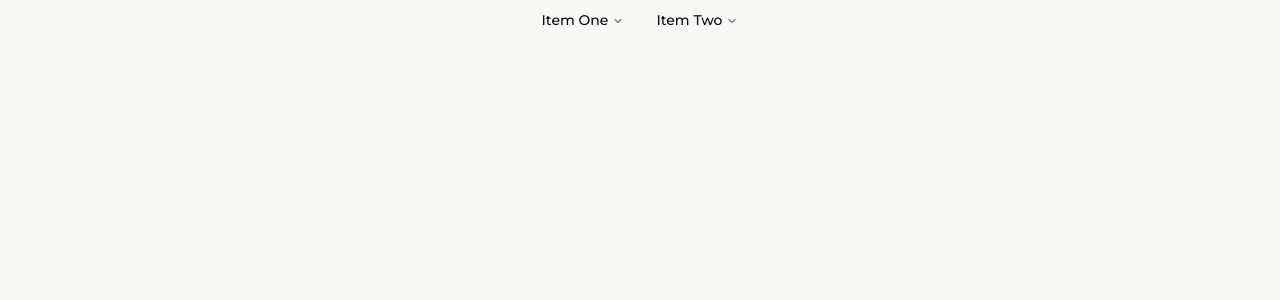
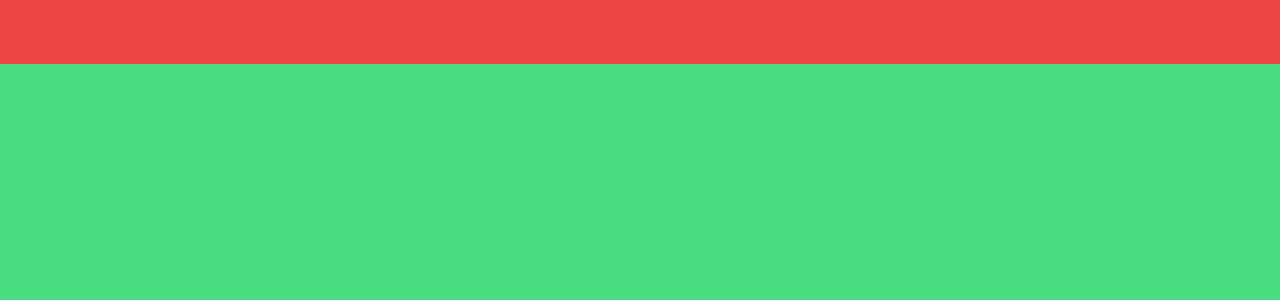
Before and after one commit to muscaa/a-la-mama, a Next.js app: page / in a window 1280 px wide. Shown: the top 300 px of the page. Built offline with nearby package versions, Linux system fonts and the light colour scheme.

Commit message:
added global navbar

```diff
--- a/src/app/contact/page.tsx
+++ b/src/app/contact/page.tsx
@@ -13,8 +13,10 @@ import { Label } from "@/components/ui/label";
 import { Input } from "@/components/ui/input";
 
 export default function Contact() {
+    console.log("Contact page mounted");
+
     return (
-        <div className="flex flex-col items-center justify-center h-screen">
+        <div className="flex flex-col items-center justify-center h-full">
             <Card className="w-[350px]">
                 <CardHeader>
                     <CardTitle>Create project</CardTitle>
--- a/src/app/layout.tsx
+++ b/src/app/layout.tsx
@@ -2,6 +2,8 @@ import type { Metadata } from "next";
 import { Montserrat } from "next/font/google";
 
 import "./globals.css";
+
+import NavBar from "@/components/NavBar";
 
 const font = Montserrat({ subsets: ["latin"] });
 
@@ -20,7 +22,12 @@ export default function RootLayout({
             <body
                 className={`${font.className} antialiased`}
             >
-                {children}
+                <div className="flex flex-col w-screen h-screen">
+                    <NavBar />
+                    <main className="h-full max-h-full overflow-y-auto">
+                        {children}
+                    </main>
+                </div>
             </body>
         </html>
     );
--- a/src/app/page.tsx
+++ b/src/app/page.tsx
@@ -1,42 +1,7 @@
-import {
-    NavigationMenu,
-    NavigationMenuContent,
-    NavigationMenuIndicator,
-    NavigationMenuItem,
-    NavigationMenuLink,
-    NavigationMenuList,
-    NavigationMenuTrigger,
-    NavigationMenuViewport,
-  } from "@/components/ui/navigation-menu"
-
-
 export default function Home() {
     return (
-        <div className="flex justify-center">
-            <NavigationMenu>
-                <NavigationMenuList>
-                    <NavigationMenuItem>
-                        <NavigationMenuTrigger>Item One</NavigationMenuTrigger>
-                        <NavigationMenuContent>
-                            <div className="p-3">
-                                hello
-                            </div>
-                        </NavigationMenuContent>
-                    </NavigationMenuItem>
-                </NavigationMenuList>
-            </NavigationMenu>
-            <NavigationMenu>
-                <NavigationMenuList>
-                    <NavigationMenuItem>
-                        <NavigationMenuTrigger>Item Two</NavigationMenuTrigger>
-                        <NavigationMenuContent>
-                            <NavigationMenuLink className="p-3" href="/contact">
-                                world
-                            </NavigationMenuLink>
-                        </NavigationMenuContent>
-                    </NavigationMenuItem>
-                </NavigationMenuList>
-            </NavigationMenu>
+        <div className="flex justify-center items-center h-[1500px] bg-green-400">
+            hello world
         </div>
     );
 }
--- /dev/null
+++ b/src/components/NavBar.tsx
@@ -0,0 +1,6 @@
+export default function NavBar() {
+    return (
+        <nav className="flex w-full h-16 min-h-16 items-center justify-center bg-red-500">
+        </nav>
+    );
+}
```
